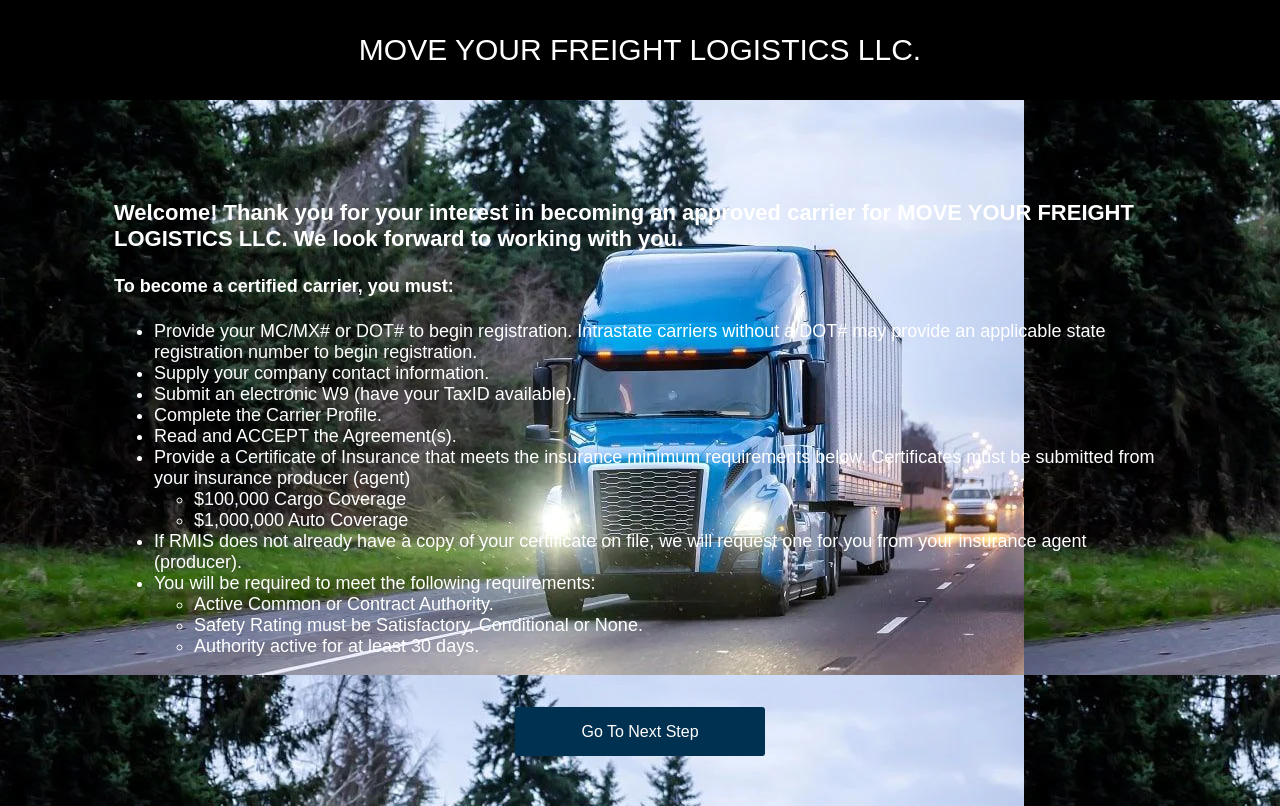
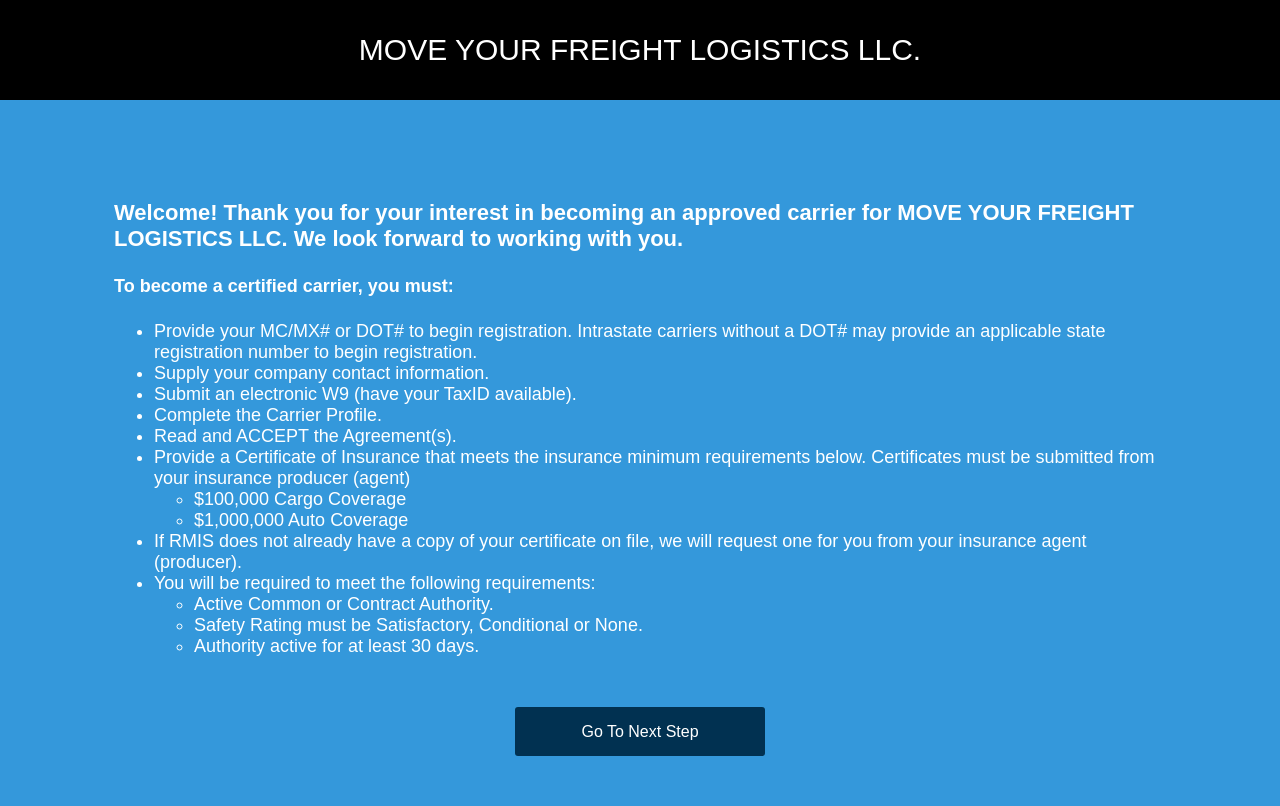
Before and after one commit to test123qwerttyy/test, a website: page index.html in a window 1280 px wide. Drawn offline with Linux system fonts and the light colour scheme.

Commit message:
Update index.html

```diff
--- a/index.html
+++ b/index.html
@@ -17,8 +17,11 @@
 
         body {
             font-family: Arial;
-
-            background-image: url('./background.webp');
+            background-image: ('./background.webp');
+            background-size: cover;
+            background-repeat: no-repeat;
+            background-position: center center;
+            background-color: #3498db;
             padding: 0px;
             margin: 0px;
             color: white
```
